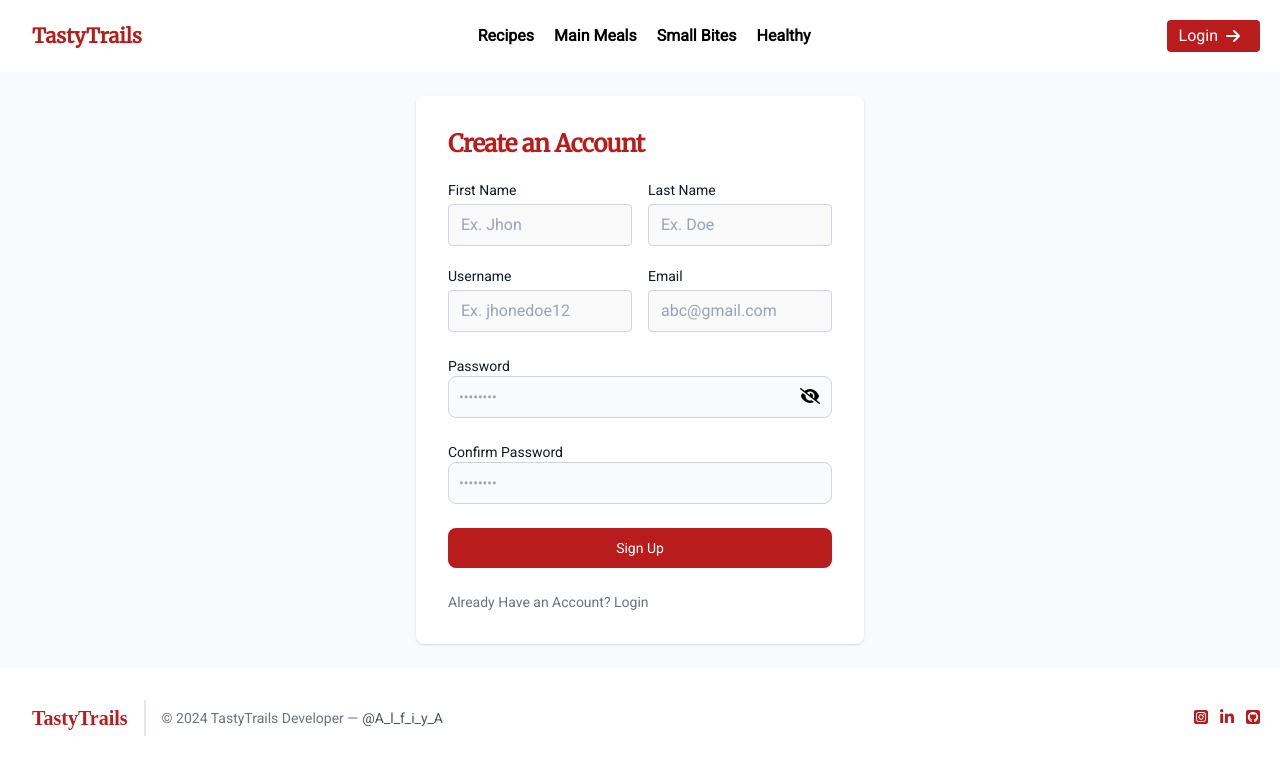
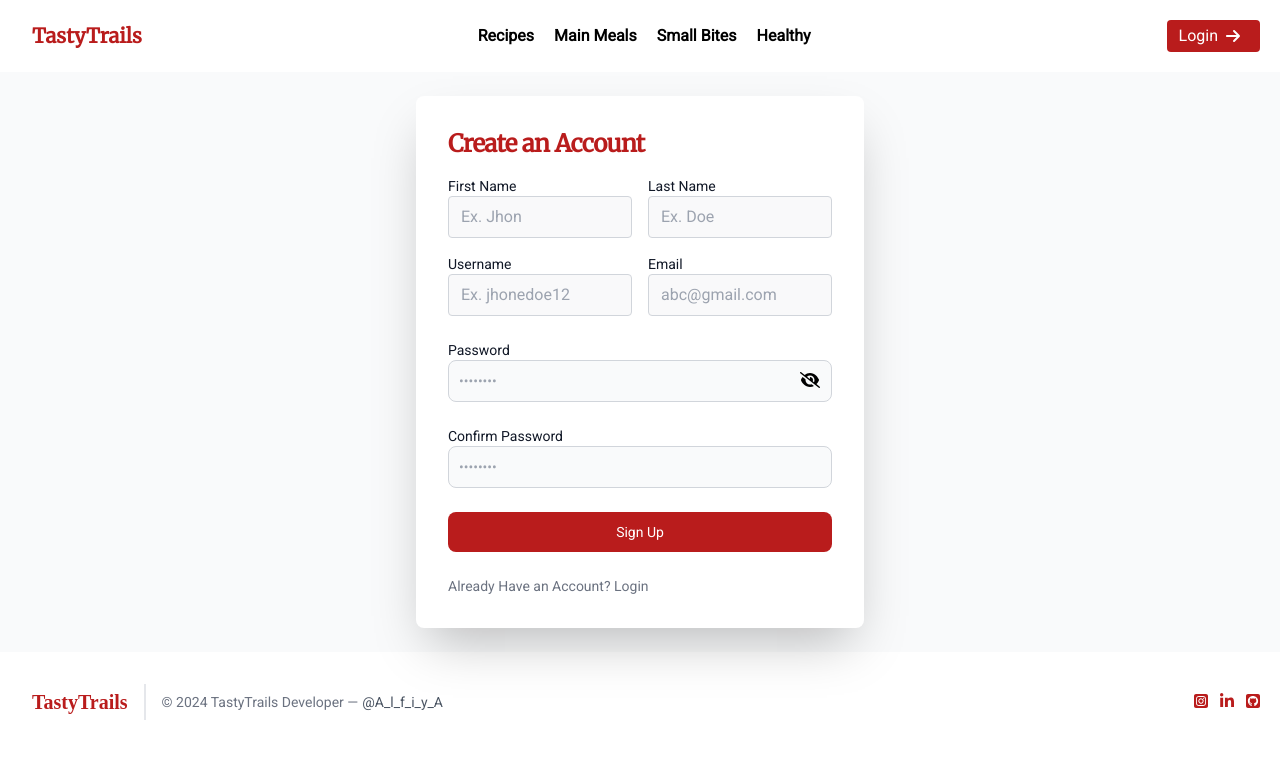
Before and after one commit to AlfiyaSiddique/TastyTrails, a React (Vite) app in the folder frontend/: page /signup in a window 1280 px wide. Shown: the top 774 px of the page. Built offline with nearby package versions, Linux system fonts and the light colour scheme.

Commit message:
Fixes issue #9: <fixed signup page>

```diff
--- a/frontend/src/Pages/Signup.jsx
+++ b/frontend/src/Pages/Signup.jsx
@@ -111,7 +111,7 @@ const Signup = () => {
     <div>
       <section className="bg-gray-50 dark:bg-gray-900">
         <div className="flex flex-col items-center justify-center px-6 py-8 mx-auto lg:py-0">
-          <div className="w-full bg-white rounded-lg shadow dark:border md:m-6 sm:max-w-md xl:p-0 dark:bg-gray-800 dark:border-gray-700">
+          <div className="w-full bg-white rounded-lg shadow-2xl dark:border md:m-6 sm:max-w-md xl:p-0 dark:bg-gray-800 dark:border-gray-700">
             <div className="p-6 space-y-4 md:space-y-6 sm:p-8">
               <h1 className="text-xl font-bold leading-tight tracking-tight text-red-700 md:text-2xl dark:text-white font-[Merriweather]">
                 Create an Account
@@ -122,7 +122,7 @@ const Signup = () => {
                     <div className="relative">
                       <label
                         htmlFor="firstName"
-                        className="leading-7 text-sm text-gray-900"
+                        className="block text-sm font-medium text-gray-900 dark:text-white"
                       >
                         First Name
                       </label>
@@ -147,7 +147,7 @@ const Signup = () => {
                     <div className="relative">
                       <label
                         htmlFor="lastName"
-                        className="leading-7 text-sm text-gray-900"
+                        className="block text-sm font-medium text-gray-900 dark:text-white"
                       >
                         Last Name
                       </label>
@@ -174,7 +174,7 @@ const Signup = () => {
                     <div className="relative">
                       <label
                         htmlFor="username"
-                        className="leading-7 text-sm text-gray-900"
+                        className="block text-sm font-medium text-gray-900 dark:text-white"
                       >
                         Username
                       </label>
@@ -199,7 +199,7 @@ const Signup = () => {
                     <div className="relative">
                       <label
                         htmlFor="email"
-                        className="leading-7 text-sm text-gray-900"
+                        className="block text-sm font-medium text-gray-900 dark:text-white"
                       >
                         Email
                       </label>
@@ -232,7 +232,7 @@ const Signup = () => {
                       name="password"
                       id="password"
                       placeholder="••••••••"
-                      className="bg-gray-50 border border-gray-300 text-gray-900 sm:text-sm rounded-lg focus:ring-pt-gray-900 focus:border-pt-gray-900 block w-full p-2.5 dark:bg-gray-700 dark:bordet-gray-900 dark:placeholder-gray-400 dark:text-white dark:focus:ring-blue-500 dark:focus:border-blue-500"
+                      className="bg-gray-50 border border-gray-300 text-gray-900 sm:text-sm rounded-lg focus:ring-pt-gray-900 focus:border-pt-gray-900 block w-full p-2.5 dark:bg-gray-700 focus:ring- focus:ring-indigo-200 dark:bordet-gray-900 dark:placeholder-gray-400 dark:text-white dark:focus:ring-blue-500 dark:focus:border-blue-500 transition-colors duration-200 ease-in-out"
                       required={true}
                       value={form.password}
                       onChange={handleChange}
@@ -246,7 +246,8 @@ const Signup = () => {
                     />
                   </div>
                 </div>
-                {error.password && (<div className="text-red-500 text-sm mt-2">
+                {error.password && (
+                  <div className="text-red-500 text-sm mt-2">
                     <ul className="list-disc list-inside">
                       <li>Minimum 8 characters</li>
                       <li>At least 1 uppercase letter</li>
@@ -254,7 +255,8 @@ const Signup = () => {
                       <li>At least 1 number</li>
                       <li>At least 1 symbol</li>
                     </ul>
-  </div>)}
+                  </div>
+                )}
                 <div>
                   <label
                     htmlFor="cpassword"
@@ -267,7 +269,7 @@ const Signup = () => {
                     name="cpassword"
                     id="cpassword"
                     placeholder="••••••••"
-                    className="bg-gray-50 border border-gray-300 text-gray-900 sm:text-sm rounded-lg focus:ring-pt-gray-900 focus:border-pt-gray-900 block w-full p-2.5 dark:bg-gray-700 dark:bordet-gray-900 dark:placeholder-gray-400 dark:text-white dark:focus:ring-blue-500 dark:focus:border-blue-500"
+                    className="bg-gray-50 border border-gray-300 text-gray-900 sm:text-sm rounded-lg focus:ring-pt-gray-900 focus:border-pt-gray-900 block w-full p-2.5 dark:bg-gray-700 focus:ring- focus:ring-indigo-200 dark:bordet-gray-900 dark:placeholder-gray-400 dark:text-white dark:focus:ring-blue-500 dark:focus:border-blue-500"
                     required={true}
                     value={form.cpassword}
                     onChange={handleChange}
```
Also changed, not shown: 1 other file (tests, documents, lock files or other folders). Lines whose indentation alone changed are shown as unchanged.
